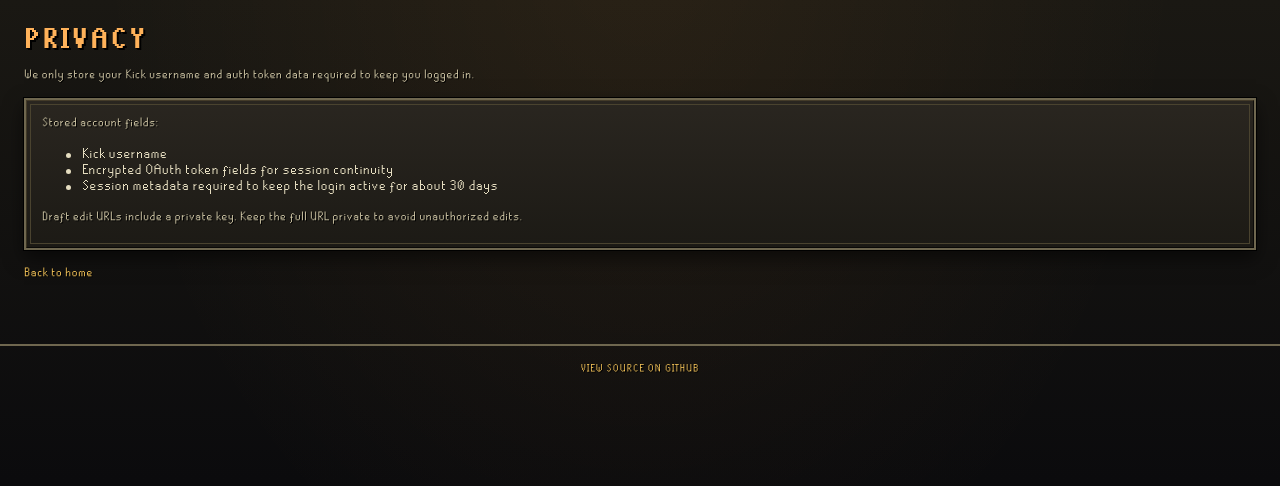
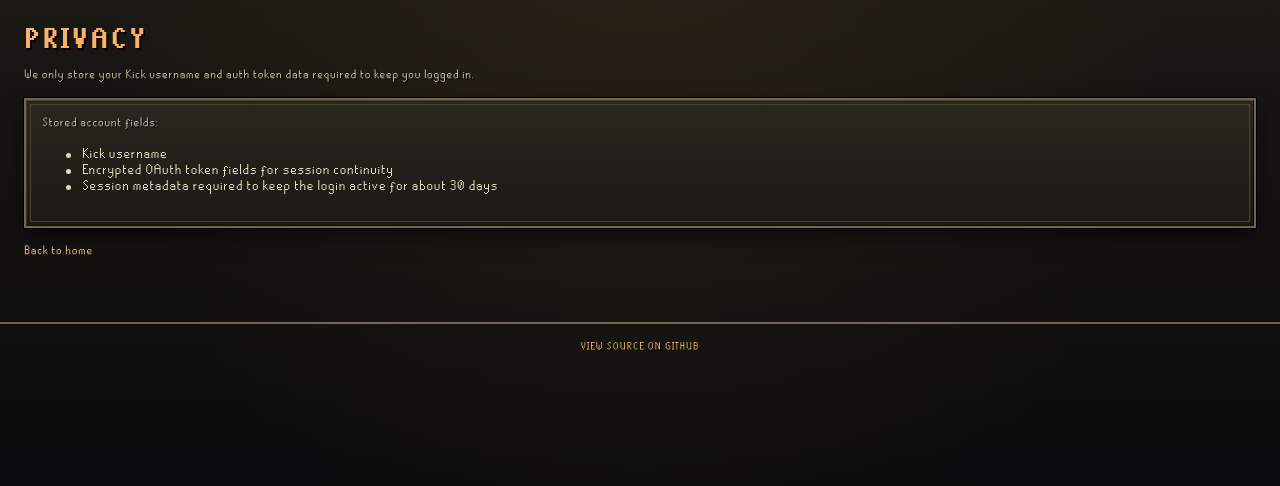
Before and after one commit to LogicalSoIutions/dmm-draft-picks, a Next.js app: page /privacy in a window 1280 px wide. Shown: the top 486 px of the page. Built offline with nearby package versions, Linux system fonts and the light colour scheme.

Commit message:
edit system changed, urls not exposed

```diff
--- a/src/app/privacy/page.tsx
+++ b/src/app/privacy/page.tsx
@@ -15,10 +15,6 @@ export default function PrivacyPage() {
           <li>Encrypted OAuth token fields for session continuity</li>
           <li>Session metadata required to keep the login active for about 30 days</li>
         </ul>
-        <p>
-          Draft edit URLs include a private key. Keep the full URL private to avoid
-          unauthorized edits.
-        </p>
       </div>
       <p style={{ marginTop: 16 }}>
         <Link href="/">Back to home</Link>
```
